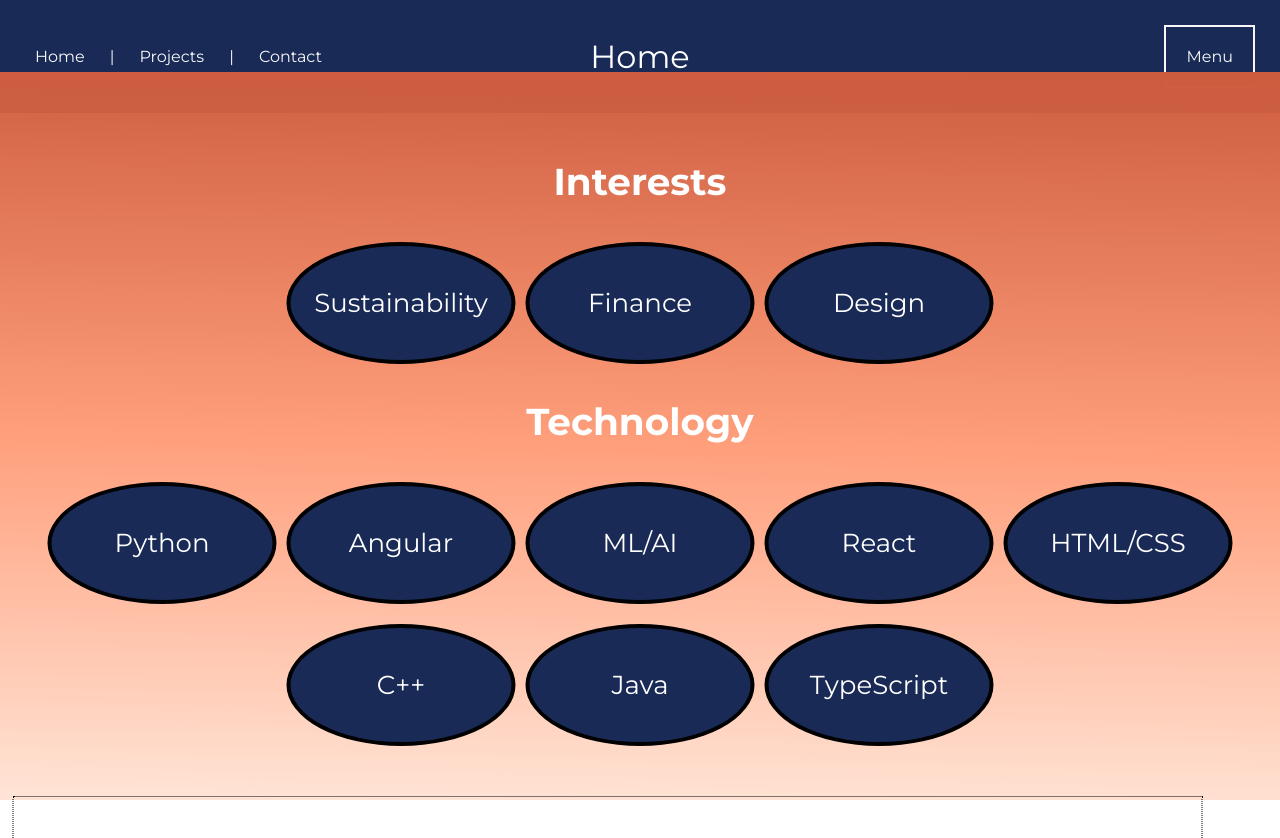
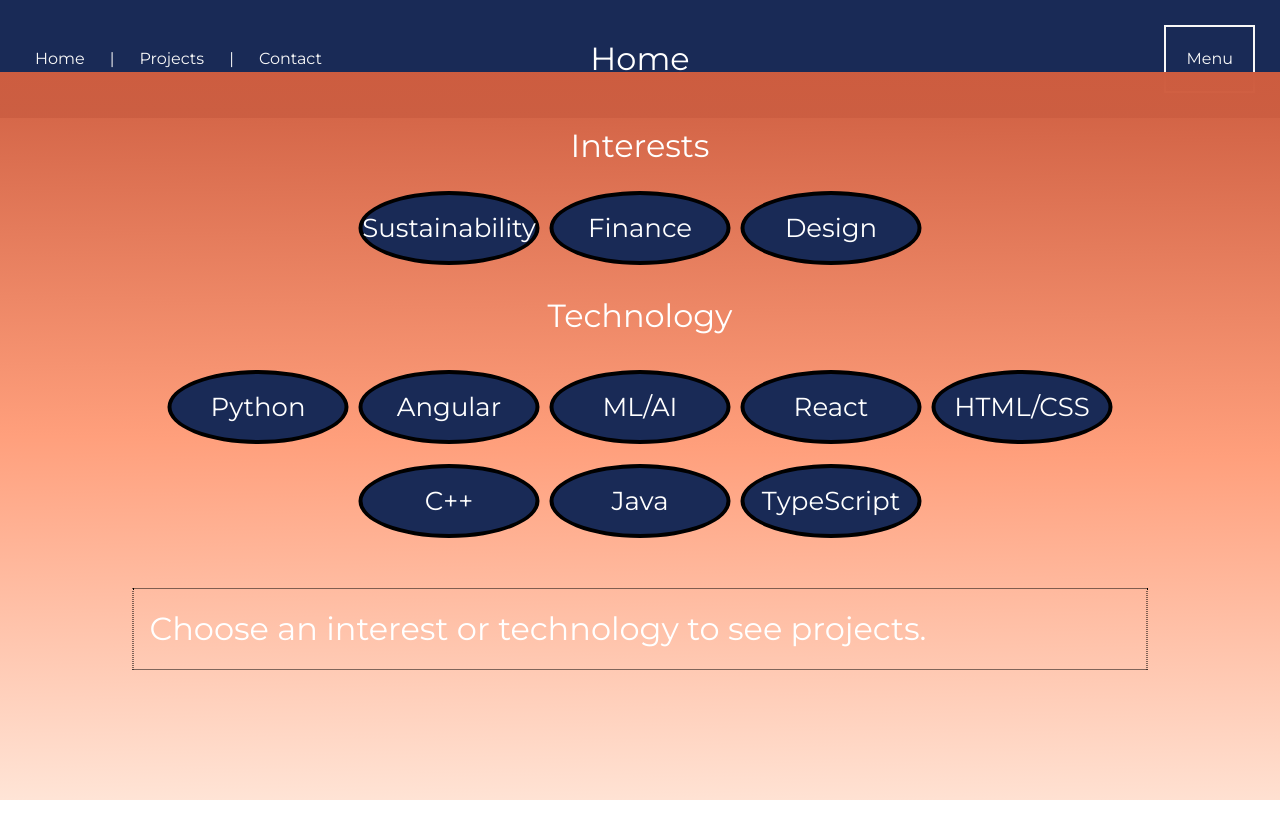
Before and after one commit to emilyjiji/newest-porfolio, a React (Create React App) app: page /projects in a window 1280 px wide. Shown: the top 838 px of the page. After the commit the page ends 800 px from the top, so only its background shows below. Built offline with nearby package versions, Linux system fonts and the light colour scheme.

Commit message:
formatting of projects in rectangular dotted box is better

```diff
--- a/package.json
+++ b/package.json
@@ -37,5 +37,10 @@
       "last 1 firefox version",
       "last 1 safari version"
     ]
+  },
+  "devDependencies": {
+    "autoprefixer": "^10.4.14",
+    "postcss": "^8.4.24",
+    "tailwindcss": "^3.3.2"
   }
 }
--- a/src/App.js
+++ b/src/App.js
@@ -1,4 +1,5 @@
 import './App.css';
+import './index.css';
 import {
   BrowserRouter,
   Routes,
--- a/src/components/DottedRectangularLine.css
+++ b/src/components/DottedRectangularLine.css
@@ -1,5 +1,16 @@
+@import 'tailwindcss/base';
+@import 'tailwindcss/components';
+@import 'tailwindcss/utilities';
+
 .rectangle {
-  width: 1188.28px;
-  height: 200px;
+  display: flex;
+  flex-wrap: wrap;
   border: 1px dotted black;
+  padding: 16px;
+  margin-bottom: 16px; /* Add spacing between the cards and the dotted line */
 }
+
+.card {
+  flex: 0 0 calc(33.33% - 16px); /* Adjust the width of each card based on the number of cards per row */
+  margin: 8px; /* Add spacing between the cards */
+}
--- a/src/components/DottedRectangularLine.js
+++ b/src/components/DottedRectangularLine.js
@@ -1,8 +1,66 @@
 import React from 'react';
-import './DottedRectangularLine.css'
+import './DottedRectangularLine.css';
+import ProjectCard from './ProjectCard';
 
-export default function DottedRectangularLine() {
+export default function DottedRectangularLine({ selectedCircles }) {
+  const projects = [
+    {
+      title: 'Project 1',
+      description: 'Description of Project 1',
+      interests: ['Sustainability'],
+      technology: ['Python', 'Angular'],
+    },
+    {
+      title: 'Project 2',
+      description: 'Description of Project 2',
+      interests: ['Sustainability', 'Finance'],
+      technology: ['React', 'HTML/CSS'],
+    },
+    {
+      title: 'Project 3',
+      description: 'Description of Project 3',
+      interests: ['Finance'],
+      technology: ['Java'],
+    },
+    {
+      title: 'Project 4',
+      description: 'Description of Project 4',
+      interests: ['Design'],
+      technology: ['C++'],
+    },
+    // Add more projects as needed
+  ];
+
+  const filteredProjects = projects.filter((project) => {
+    const hasMatchingInterests =
+      selectedCircles.includes('All Interests') ||
+      selectedCircles.some((circle) => project.interests?.includes(circle));
+    const hasMatchingTechnology =
+      selectedCircles.includes('All Technology') ||
+      selectedCircles.some((circle) => project.technology?.includes(circle));
+    return hasMatchingInterests || hasMatchingTechnology;
+  });
+
+  let message;
+  if (selectedCircles.length === 0) {
+    message = 'Choose an interest or technology to see projects.';
+  } else if (filteredProjects.length === 0) {
+    message = 'No projects found with the selected criteria.';
+  }
+
   return (
-    <div className="rectangle"></div>
+    <div className="rectangle">
+      {filteredProjects.length > 0 ? (
+        filteredProjects.map((project, index) => (
+          <ProjectCard
+            key={index}
+            title={project.title}
+            description={project.description}
+          />
+        ))
+      ) : (
+        <p>{message}</p>
+      )}
+    </div>
   );
 }
--- /dev/null
+++ b/src/components/Popup.css
@@ -0,0 +1,42 @@
+.popup-container {
+  position: fixed;
+  top: 0;
+  left: 0;
+  width: 100%;
+  height: 100%;
+  background-color: rgba(0, 0, 0, 0.5); /* Add opacity to create the fading effect */
+  display: flex;
+  align-items: center;
+  justify-content: center;
+  z-index: 9999; /* Make sure the popup is on top of other elements */
+}
+
+.popup {
+  background-color: #fff;
+  padding: 16px;
+  border-radius: 4px;
+  box-shadow: 0 2px 8px rgba(0, 0, 0, 0.15);
+}
+
+.popup h2 {
+  font-size: 20px;
+  margin-bottom: 8px;
+}
+
+.popup p {
+  font-size: 16px;
+  margin-bottom: 16px;
+}
+
+.popup button {
+  padding: 8px 16px;
+  background-color: #007bff;
+  color: #fff;
+  border: none;
+  border-radius: 4px;
+  cursor: pointer;
+}
+
+.popup button:hover {
+  background-color: #0056b3;
+}
--- /dev/null
+++ b/src/components/Popup.js
@@ -0,0 +1,16 @@
+import React from 'react';
+import './Popup.css';
+
+const Popup = ({ title, description, onClose }) => {
+  return (
+    <div className="popup-container">
+      <div className="popup">
+        <h2>{title}</h2>
+        <p>{description}</p>
+        <button onClick={onClose}>Close</button>
+      </div>
+    </div>
+  );
+};
+
+export default Popup;
--- /dev/null
+++ b/src/components/ProjectCard.css
@@ -0,0 +1,20 @@
+.project-card {
+    width: 300px;
+    padding: 16px;
+    margin-right: 16px;
+    margin-bottom: 16px;
+  }
+
+  .project-card h3 {
+    font-size: 18px; /* Adjust this value to control the font size of the title */
+    margin-bottom: 8px; /* Adjust this value to control the spacing between the title and description */
+  }
+
+  .project-card p {
+    font-size: 14px; /* Adjust this value to control the font size of the description */
+    margin-top: 4px; /* Adjust this value to control the spacing between the title and description */
+  }
+
+  .project-card:last-child {
+    margin-right: 0; /* Remove margin-right from the last card in each row */
+  }
--- /dev/null
+++ b/src/components/ProjectCard.js
@@ -0,0 +1,24 @@
+import React, { useState, useEffect } from 'react';
+import './ProjectCard.css';
+import Popup from './Popup';
+
+
+export default function ProjectCard({ title, description }) {
+  const [isPopupOpen, setPopupOpen] = useState(false);
+
+  const togglePopup = () => {
+    setPopupOpen(!isPopupOpen);
+  };
+
+  return (
+    <div className="project-card bg-white rounded-md shadow-md p-4 mr-4" onClick={togglePopup}>
+      <h3 className="text-lg font-semibold mb-2 text-blue-900">{title}</h3>
+      <p className="text-gray-700">
+        {description}
+        {isPopupOpen && (
+        <Popup title={title} description={description} onClose={togglePopup} />
+      )}
+      </p>
+    </div>
+  );
+}
--- a/src/components/Projects.css
+++ b/src/components/Projects.css
@@ -68,3 +68,18 @@
     text-align: center;
     align-items: center;
   }
+
+ /* Option 1: Blue background with white text */
+.circle.selected {
+  background-color: #3D5A80;
+  color: #FFFFFF;
+}
+
+.projectPage {
+  /* Your existing styles for the projectPage container */
+  transition: background-color 0.3s ease;
+}
+
+.projectPage.faded {
+  background-color: rgba(0, 0, 0, 0.5); /* Adjust the opacity as needed */
+}
--- a/src/components/Projects.js
+++ b/src/components/Projects.js
@@ -1,33 +1,54 @@
+import React, { useState, useEffect } from 'react';
+import './Projects.css';
 import DottedRectangularLine from './DottedRectangularLine';
-import './Projects.css';
-import React from 'react';
-
 
 export default function Projects() {
-  // Define your projects data or fetch it from an API
+  const [selectedCircles, setSelectedCircles] = useState([]);
+  const [showPopup, setShowPopup] = useState(false);
+
+  const handleCircleClick = (text) => {
+    // Check if the clicked circle is already selected
+    if (selectedCircles.includes(text)) {
+      setSelectedCircles(selectedCircles.filter((circle) => circle !== text));
+    } else {
+      setSelectedCircles([...selectedCircles, text]);
+    }
+  };
+
 
   const renderCircles = (count, texts) => {
     const circles = [];
     for (let i = 0; i < count; i++) {
+      const text = texts[i];
+      const isSelected = selectedCircles.includes(text);
+
       circles.push(
-        <div className="circle" key={i}>
-          <div className="circle-text">{texts[i]}</div>
+        <div
+          className={`circle${isSelected ? ' selected' : ''}`}
+          onClick={() => handleCircleClick(text)}
+          key={i}
+        >
+          <div className="circle-text">{text}</div>
         </div>
       );
     }
     return circles;
   };
 
+
+
   const interestTexts = ['Sustainability', 'Finance', 'Design'];
   const technologyTextsRow1 = ['Python', 'Angular', 'ML/AI', 'React', 'HTML/CSS'];
   const technologyTextsRow2 = ['C++', 'Java', 'TypeScript'];
 
   return (
-    <div>
-      <div className='interests'>
-        <div className='title'>
+    <div className="projectPage">
+      <div className="interests">
+        <div className="title">
           <h3>Interests</h3>
           <div className="circles">
+            <br />
+            <br />
             {renderCircles(3, interestTexts)}
           </div>
         </div>
@@ -37,13 +58,8 @@ export default function Projects() {
       <br />
       <br />
       <br />
-      <br />
-      <br />
-      <br />
-      <br />
-      <br />
-      <div className='technology'>
-        <div className='title'>
+      <div className="technology">
+        <div className="title">
           <h3>Technology</h3>
           <div className="circles">
             <div className="row">
@@ -53,12 +69,13 @@ export default function Projects() {
               {renderCircles(3, technologyTextsRow2)}
             </div>
           </div>
-          <div className='line-wrap'>
-            <DottedRectangularLine />
+          <div className="line-wrap">
+          <div className="line-wrap">
+  <DottedRectangularLine selectedCircles={selectedCircles} />
+</div>
           </div>
         </div>
       </div>
-
     </div>
   );
 }
--- a/src/index.css
+++ b/src/index.css
@@ -1,4 +1,8 @@
 @import url('https://fonts.googleapis.com/css2?family=Montserrat:wght@400;700&display=swap');
+@import 'tailwindcss/base';
+@import 'tailwindcss/components';
+@import 'tailwindcss/utilities';
+
 
 body {
   margin: 0;
--- /dev/null
+++ b/tailwind.config.js
@@ -0,0 +1,9 @@
+module.exports = {
+  content: [
+    "./src/**/*.{js,jsx,ts,tsx}",
+  ],
+  theme: {
+    extend: {},
+  },
+  plugins: [],
+}
```
Also changed, not shown: 1 other file (tests, documents, lock files or other folders).
